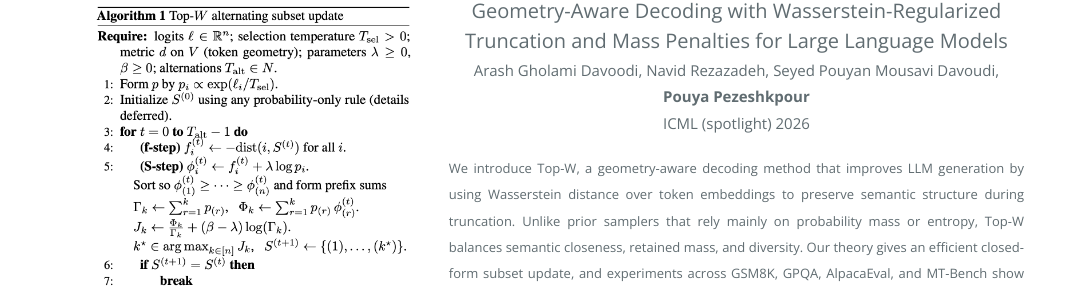
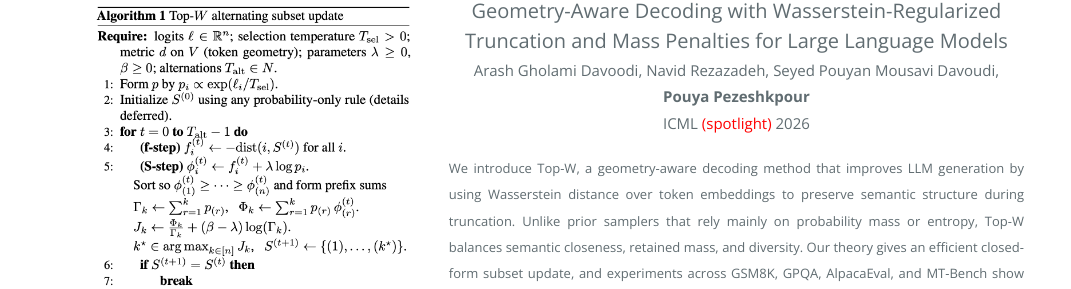
Before and after one commit to pouyapez/pouyapez.github.io, a Jekyll site: the page built from index.md, in a window 1280 px wide and 900 px high, scrolled down 1633 px. Shown: the part 147-436 px from the top of the window, without its empty margins (104-1175 px from the left). Built offline with Jekyll 4.4.1, drawn with Linux system fonts in a browser that asks for light colours.

Commit message:
Update index.md

```diff
--- a/index.md
+++ b/index.md
@@ -68,7 +68,7 @@
           <p class="text cright-align text-large add-top-margin" style="width:100%;" align="center">
               <font style="font-size:20px">Geometry-Aware Decoding with Wasserstein-Regularized Truncation and Mass Penalties for Large Language Models</font><br>
               <font style="font-size:15px">Arash Gholami Davoodi, Navid Rezazadeh, Seyed Pouyan Mousavi Davoudi, <b>Pouya Pezeshkpour</b> <br>
-              ICML (spotlight) 2026</font><br>
+              ICML <font style="color:red;">(spotlight)</font> 2026</font><br>
              </p><p align="justify"> <font style="font-size:13px">We introduce Top-W, a geometry-aware decoding method that improves LLM generation by using Wasserstein distance over token embeddings to preserve semantic structure during truncation. Unlike prior samplers that rely mainly on probability mass or entropy, Top-W balances semantic closeness, retained mass, and diversity. Our theory gives an efficient closed-form subset update, and experiments across GSM8K, GPQA, AlpacaEval, and MT-Bench show consistent gains over strong decoding baselines, improving both accuracy and creativity.
  </font><br></p>
                       <p align="center">
```
